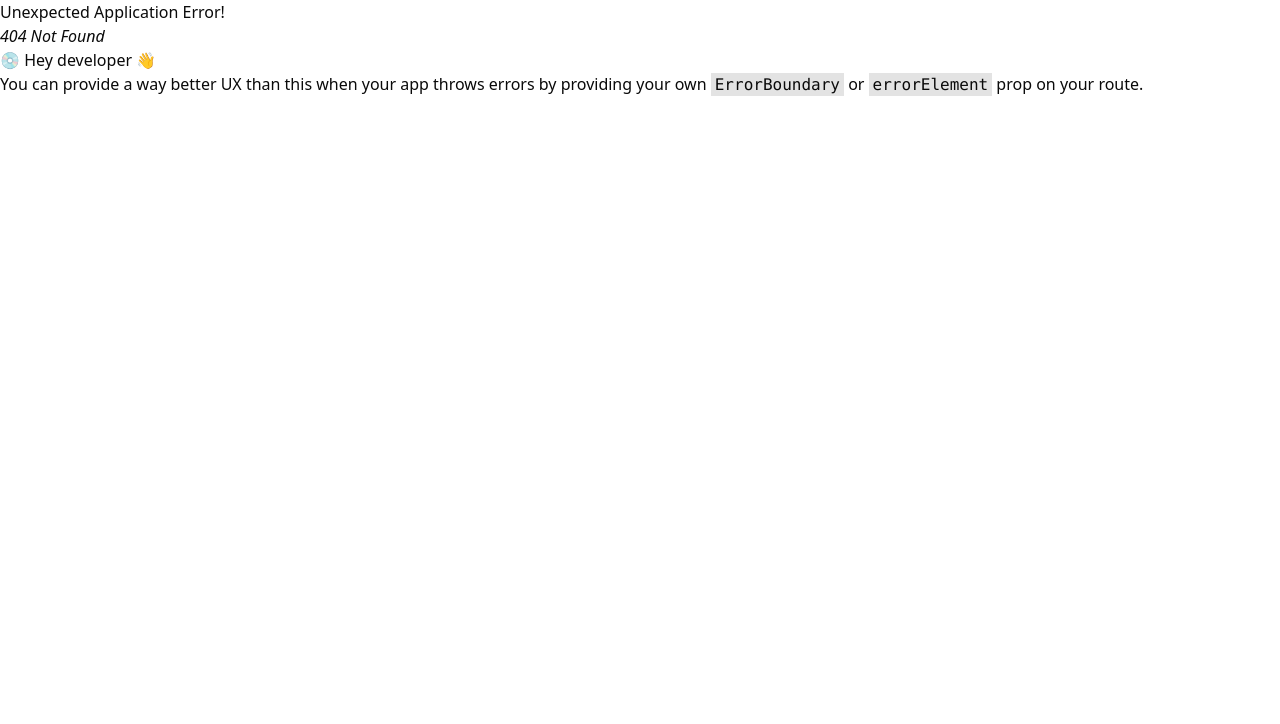
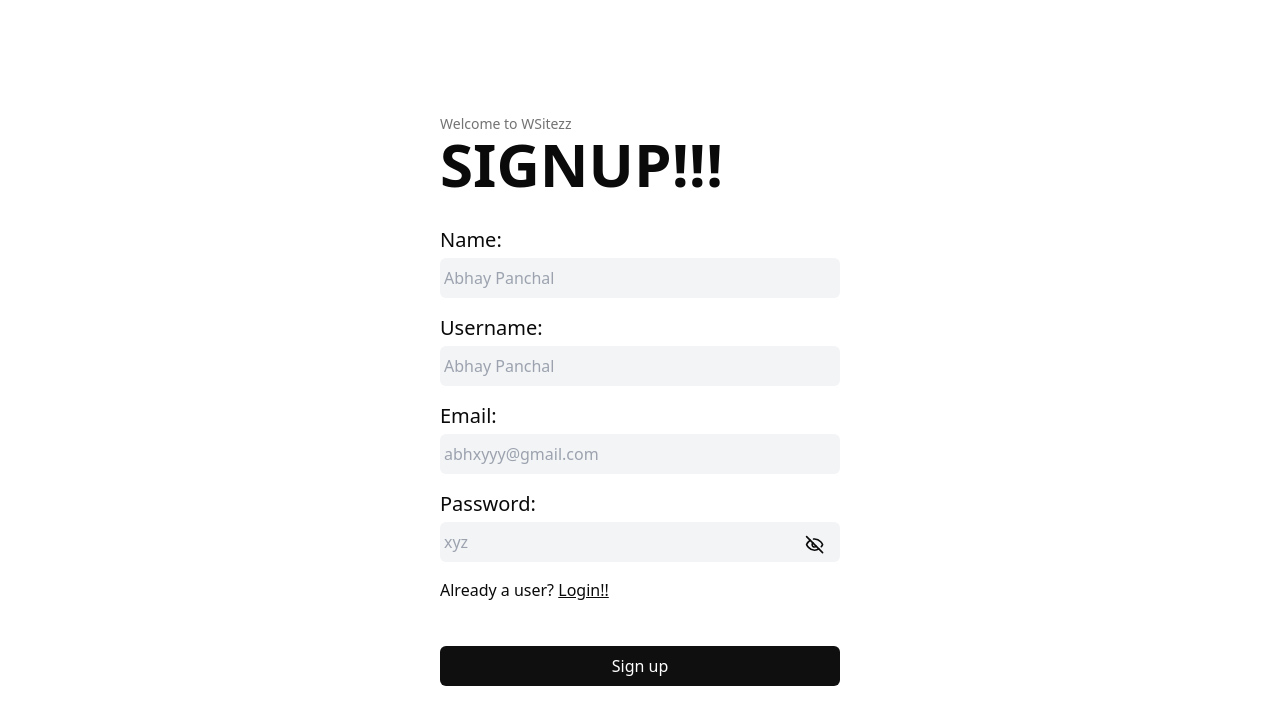
Before and after one commit to 9xVibee/wistezzFrontend, a React (Vite) app: page /signup in a window 1280 px wide. Before the commit this address had no page. Shown: the top 724 px of the page. Built offline with nearby package versions, Linux system fonts and the light colour scheme; a web font is replaced by a local one.

Commit message:
chore: Login and Signup Page done

```diff
--- a/package.json
+++ b/package.json
@@ -10,15 +10,18 @@
     "preview": "vite preview"
   },
   "dependencies": {
+    "@hookform/resolvers": "^3.3.4",
     "@radix-ui/react-tooltip": "^1.0.7",
     "class-variance-authority": "^0.7.0",
     "clsx": "^2.1.0",
     "lucide-react": "^0.334.0",
     "react": "^18.2.0",
     "react-dom": "^18.2.0",
+    "react-hook-form": "^7.51.2",
     "react-router-dom": "^6.22.1",
     "tailwind-merge": "^2.2.1",
-    "tailwindcss-animate": "^1.0.7"
+    "tailwindcss-animate": "^1.0.7",
+    "zod": "^3.22.4"
   },
   "devDependencies": {
     "@types/node": "^20.11.19",
--- a/src/components/Navbar.tsx
+++ b/src/components/Navbar.tsx
@@ -18,7 +18,7 @@ import { DropDownData } from "@/utils/data";
 
 const Navbar = () => {
   const [isOpen, setIsOpen] = useState(false);
-  const [user, setUser] = useState(true);
+  const [user, setUser] = useState(false);
 
   useEffect(() => {
     const handleCloseDropDownMenu = () => setIsOpen(false);
--- /dev/null
+++ b/src/pages/Auth/Login.tsx
@@ -0,0 +1,112 @@
+/* eslint-disable @typescript-eslint/no-explicit-any */
+import { zodResolver } from "@hookform/resolvers/zod";
+import { Eye, EyeOff } from "lucide-react";
+import { useState } from "react";
+import { useForm } from "react-hook-form";
+import { Link } from "react-router-dom";
+
+import { z } from "zod";
+
+const schema = z.object({
+  email: z.string().email(),
+  password: z.string().min(8, {
+    message: "Password should have atleast 8 letters",
+  }),
+});
+
+const Login = () => {
+  const [show, setShow] = useState(false);
+  const {
+    register,
+    handleSubmit,
+    formState: { errors },
+  } = useForm({
+    resolver: zodResolver(schema),
+  });
+
+  const onSubmit = (data: any) => {
+    console.log(data);
+  };
+
+  return (
+    <div className="w-full h-screen flex justify-center items-center">
+      <div className="flex flex-col items-start gap-8 w-[400px] ">
+        <div>
+          <p className="text-muted-foreground text-sm">Welcome to WSitezz</p>
+          <h1 className="uppercase font-bold text-6xl">Login!!!</h1>
+        </div>
+
+        <form
+          className="w-full flex flex-col gap-4"
+          onSubmit={handleSubmit(onSubmit)}
+        >
+          <div className="flex flex-col gap-1">
+            <label htmlFor="email" className="font-medium capitalize text-xl">
+              email:{" "}
+            </label>
+            <input
+              type="email"
+              id="email"
+              placeholder="abhxyyy@gmail.com"
+              {...register("email")}
+              className="py-2 px-1 bg-gray-100 w-full rounded-md outline-none"
+            />
+            {errors.email && (
+              <p className="text-red-500">{errors?.email?.message + ""}</p>
+            )}
+          </div>
+          <div className="flex flex-col gap-1 relative">
+            <label
+              htmlFor="password"
+              className="font-medium capitalize text-xl"
+            >
+              password:
+            </label>
+            <div className="w-full relative">
+              <input
+                type={show ? "text" : "password"}
+                id="password"
+                placeholder="xyz"
+                {...register("password")}
+                className="py-2 px-1 bg-gray-100 w-full rounded-md outline-none"
+              />
+              {show ? (
+                <Eye
+                  className="absolute right-4 size-[1.2rem] bottom-2"
+                  onClick={() => {
+                    setShow(false);
+                  }}
+                />
+              ) : (
+                <EyeOff
+                  className="absolute right-4 size-[1.2rem] bottom-2"
+                  onClick={() => {
+                    setShow(true);
+                  }}
+                />
+              )}
+            </div>
+
+            {errors.password && (
+              <p className="text-red-500">{errors.password.message + ""}</p>
+            )}
+          </div>
+          <p>
+            New user?{" "}
+            <Link to={"/signup"} className=" underline">
+              create account!!
+            </Link>
+          </p>
+          <button
+            className="w-full py-2 flex bg-[#0f0f0f] items-center justify-center rounded-md text-white hover:opacity-90 text-base mt-7 transition-opacity"
+            type="submit"
+          >
+            Log In
+          </button>
+        </form>
+      </div>
+    </div>
+  );
+};
+
+export default Login;
--- /dev/null
+++ b/src/pages/Auth/SignUp.tsx
@@ -0,0 +1,156 @@
+/* eslint-disable @typescript-eslint/no-explicit-any */
+import { zodResolver } from "@hookform/resolvers/zod";
+import { Eye, EyeOff } from "lucide-react";
+import { useState } from "react";
+import { useForm } from "react-hook-form";
+import { Link } from "react-router-dom";
+
+import { z } from "zod";
+
+const schema = z.object({
+  email: z.string().email(),
+  password: z.string().min(8, {
+    message: "Password should contain 8 letters",
+  }),
+  name: z.string().min(1, {
+    message: "Enter name",
+  }),
+  username: z.string().min(1, {
+    message: "Enter username",
+  }),
+});
+
+const SignUp = () => {
+  const [show, setShow] = useState(false);
+  const {
+    register,
+    handleSubmit,
+    formState: { errors },
+  } = useForm({
+    resolver: zodResolver(schema),
+  });
+
+  const onSubmit = (data: any) => {
+    console.log(data);
+  };
+
+  return (
+    <div className="w-full h-screen flex justify-center items-center">
+      <div className="flex flex-col items-start gap-8 w-[400px] ">
+        <div>
+          <p className="text-muted-foreground text-sm">Welcome to WSitezz</p>
+          <h1 className="uppercase font-bold text-6xl">SignUp!!!</h1>
+        </div>
+
+        <form
+          className="w-full flex flex-col gap-4"
+          onSubmit={handleSubmit(onSubmit)}
+        >
+          <div className="flex flex-col gap-1">
+            <label htmlFor="name" className="font-medium capitalize text-xl">
+              name:
+            </label>
+            <input
+              type="text"
+              id="name"
+              placeholder="Abhay Panchal"
+              {...register("name")}
+              className="py-2 px-1 bg-gray-100 w-full rounded-md outline-none"
+            />
+            {errors.name && (
+              <p className="text-red-500">{errors?.name?.message + ""}</p>
+            )}
+          </div>
+
+          <div className="flex flex-col gap-1">
+            <label
+              htmlFor="username"
+              className="font-medium capitalize text-xl"
+            >
+              username:
+            </label>
+            <input
+              type="text"
+              id="username"
+              placeholder="Abhay Panchal"
+              {...register("username")}
+              className="py-2 px-1 bg-gray-100 w-full rounded-md outline-none"
+            />
+            {errors.username && (
+              <p className="text-red-500">{errors?.username?.message + ""}</p>
+            )}
+          </div>
+
+          <div className="flex flex-col gap-1">
+            <label htmlFor="email" className="font-medium capitalize text-xl">
+              email:
+            </label>
+            <input
+              type="email"
+              id="email"
+              placeholder="abhxyyy@gmail.com"
+              {...register("email")}
+              className="py-2 px-1 bg-gray-100 w-full rounded-md outline-none"
+            />
+            {errors.email && (
+              <p className="text-red-500">{errors?.email?.message + ""}</p>
+            )}
+          </div>
+
+          <div className="flex flex-col gap-1 relative">
+            <label
+              htmlFor="password"
+              className="font-medium capitalize text-xl"
+            >
+              password:
+            </label>
+            <div className="relative w-full">
+              <input
+                type={show ? "text" : "password"}
+                id="password"
+                placeholder="xyz"
+                {...register("password")}
+                className="py-2 px-1 bg-gray-100 w-full rounded-md outline-none"
+              />
+              {show ? (
+                <Eye
+                  className="absolute right-4 size-[1.2rem] bottom-2"
+                  onClick={() => {
+                    setShow(false);
+                  }}
+                />
+              ) : (
+                <EyeOff
+                  className="absolute right-4 size-[1.2rem] bottom-2"
+                  onClick={() => {
+                    setShow(true);
+                  }}
+                />
+              )}
+            </div>
+
+            {errors.password && (
+              <p className="text-red-500">{errors.password.message + ""}</p>
+            )}
+          </div>
+
+          <p>
+            Already a user?{" "}
+            <Link to={"/login"} className=" underline">
+              Login!!
+            </Link>
+          </p>
+
+          <button
+            className="w-full py-2 flex bg-[#0f0f0f] items-center justify-center rounded-md text-white hover:opacity-90 text-base mt-7 transition-opacity"
+            type="submit"
+          >
+            Sign up
+          </button>
+        </form>
+      </div>
+    </div>
+  );
+};
+
+export default SignUp;
```
Also changed, not shown: src/App.tsx (+10 -0 lines), 1 other file (tests, documents, lock files or other folders).
